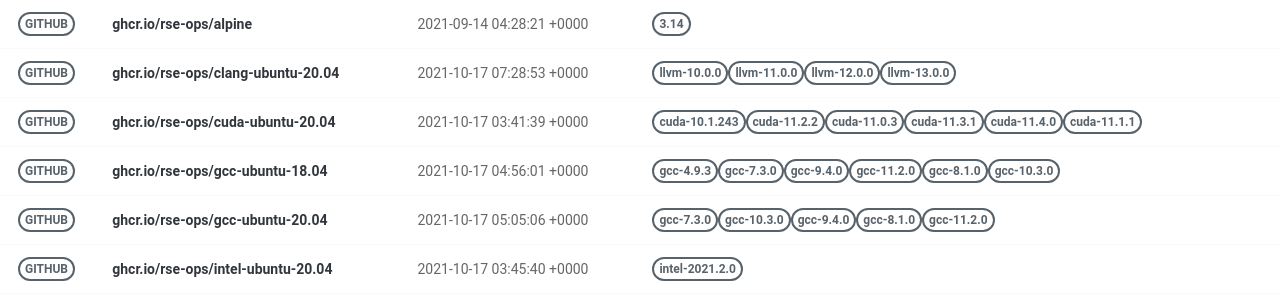
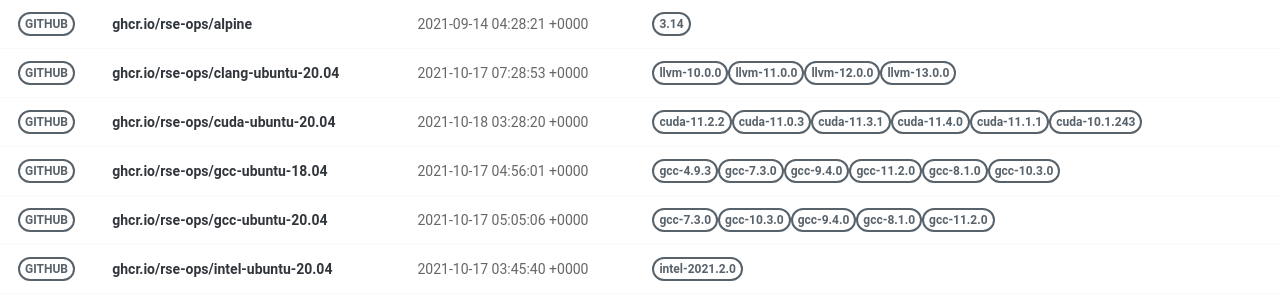
Before and after one commit to rse-ops/docker-images, a Jekyll site: the page built from pages/index.md, in a window 1280 px wide. Shown: the part 130-430 px from the top of the page. Built offline with Jekyll 4.4.1, drawn with Linux system fonts in a browser that asks for light colours; nearby versions of some CDN libraries.

Commit message:
Automated push to update library 2021-10-18

```diff
--- a/_library/ghcr.io-rse-ops-cuda-ubuntu-20.04.md
+++ b/_library/ghcr.io-rse-ops-cuda-ubuntu-20.04.md
@@ -1,14 +1,11 @@
 ---
 layout: container
 name: ghcr.io/rse-ops/cuda-ubuntu-20.04
-updated_at: 2021-10-17 03:41:39.623582
+updated_at: 2021-10-18 03:28:20.980740
 
 
 container_url: https://github.com/orgs/rse-ops/packages/container/package/cuda-ubuntu-20.04
 versions:
- - tag: cuda-10.1.243
-   dockerfile: https://github.com/rse-ops/docker-images/blob/main/ubuntu/cuda/Dockerfile
-   manifest: https://crane.ggcr.dev/manifest/ghcr.io/rse-ops/cuda-ubuntu-20.04:cuda-10.1.243
  - tag: cuda-11.2.2
    dockerfile: https://github.com/rse-ops/docker-images/blob/main/ubuntu/cuda/Dockerfile
    manifest: https://crane.ggcr.dev/manifest/ghcr.io/rse-ops/cuda-ubuntu-20.04:cuda-11.2.2
```
Also changed, not shown: other parts of _library/ghcr.io-rse-ops-cuda-ubuntu-20.04.md (+3 -0 lines).
